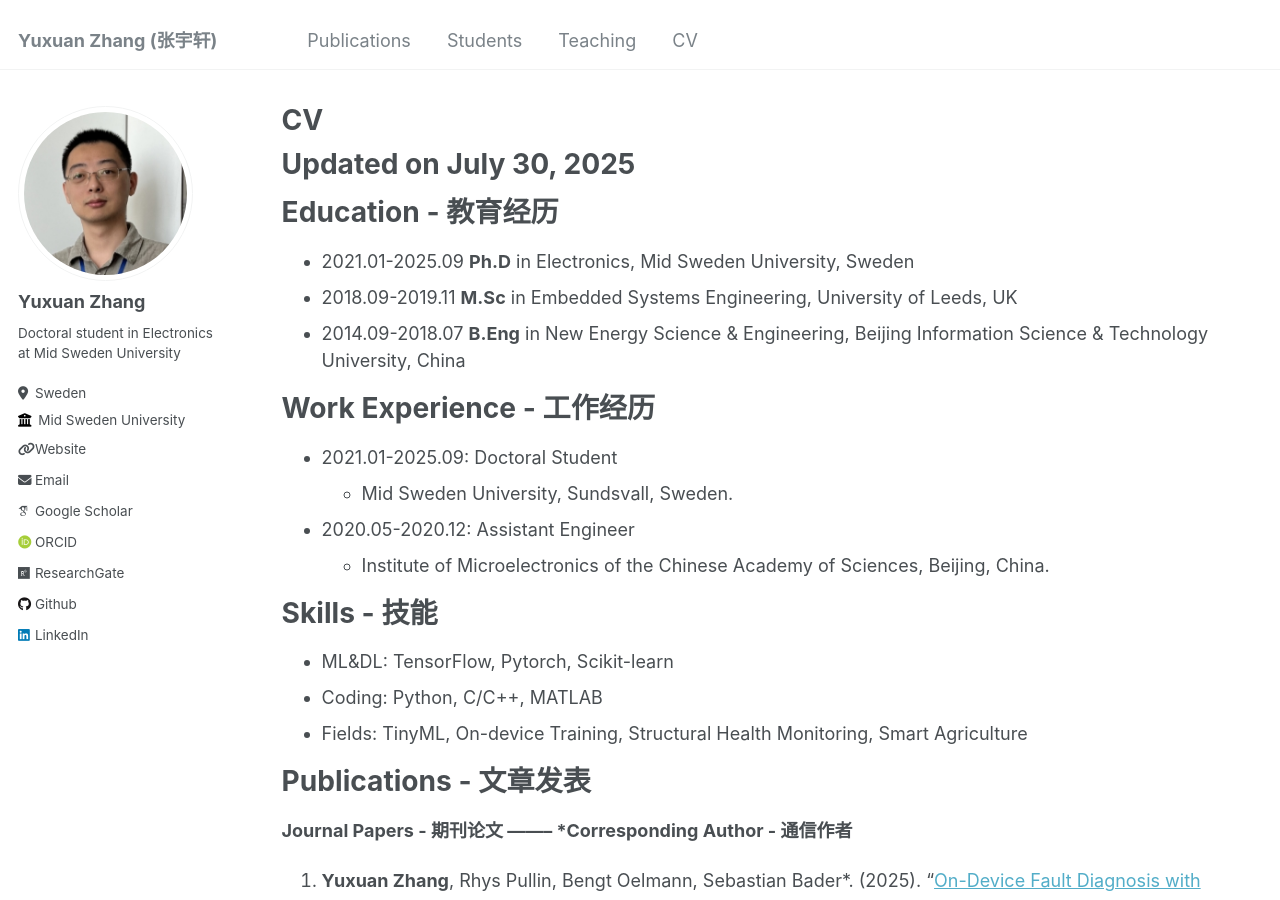
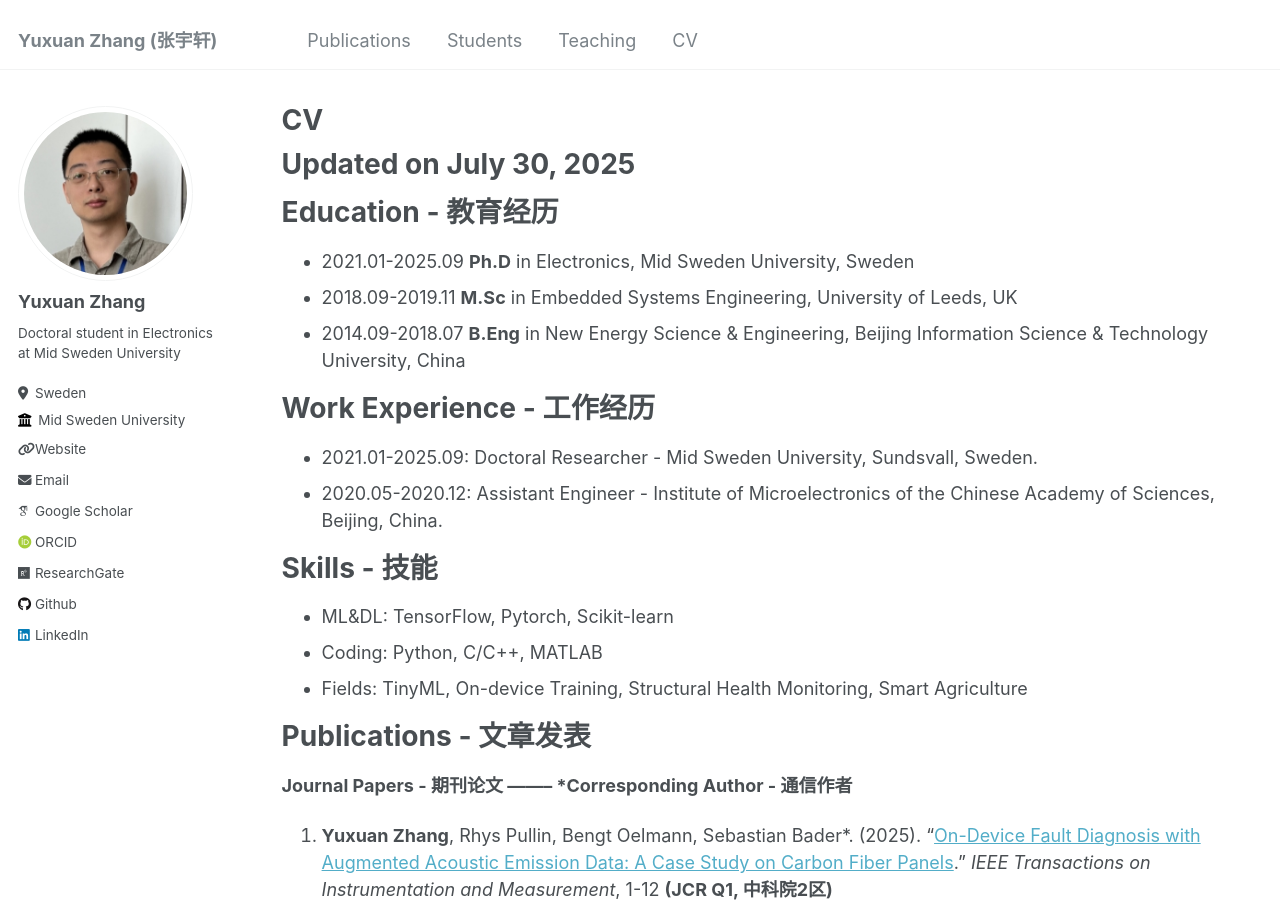
Before and after one commit to YuxuanZhang-96/YuxuanZhang-96.github.io, a Jekyll site: the page built from _pages/cv.md, in a window 1280 px wide and 900 px high. Built offline with Jekyll 4.4.1, drawn with Linux system fonts in a browser that asks for light colours; some web fonts are replaced.

Commit message:
Update work experience formatting in cv.md

```diff
--- a/_pages/cv.md
+++ b/_pages/cv.md
@@ -23,10 +23,8 @@ Education - 教育经历
 
 Work Experience - 工作经历
 ======
-* 2021.01-2025.09: Doctoral Student
-  * Mid Sweden University, Sundsvall, Sweden.
-* 2020.05-2020.12: Assistant Engineer
-  * Institute of Microelectronics of the Chinese Academy of Sciences, Beijing, China.
+* 2021.01-2025.09: Doctoral Researcher - Mid Sweden University, Sundsvall, Sweden.
+* 2020.05-2020.12: Assistant Engineer  - Institute of Microelectronics of the Chinese Academy of Sciences, Beijing, China.
 
 Skills - 技能
 ======
```
